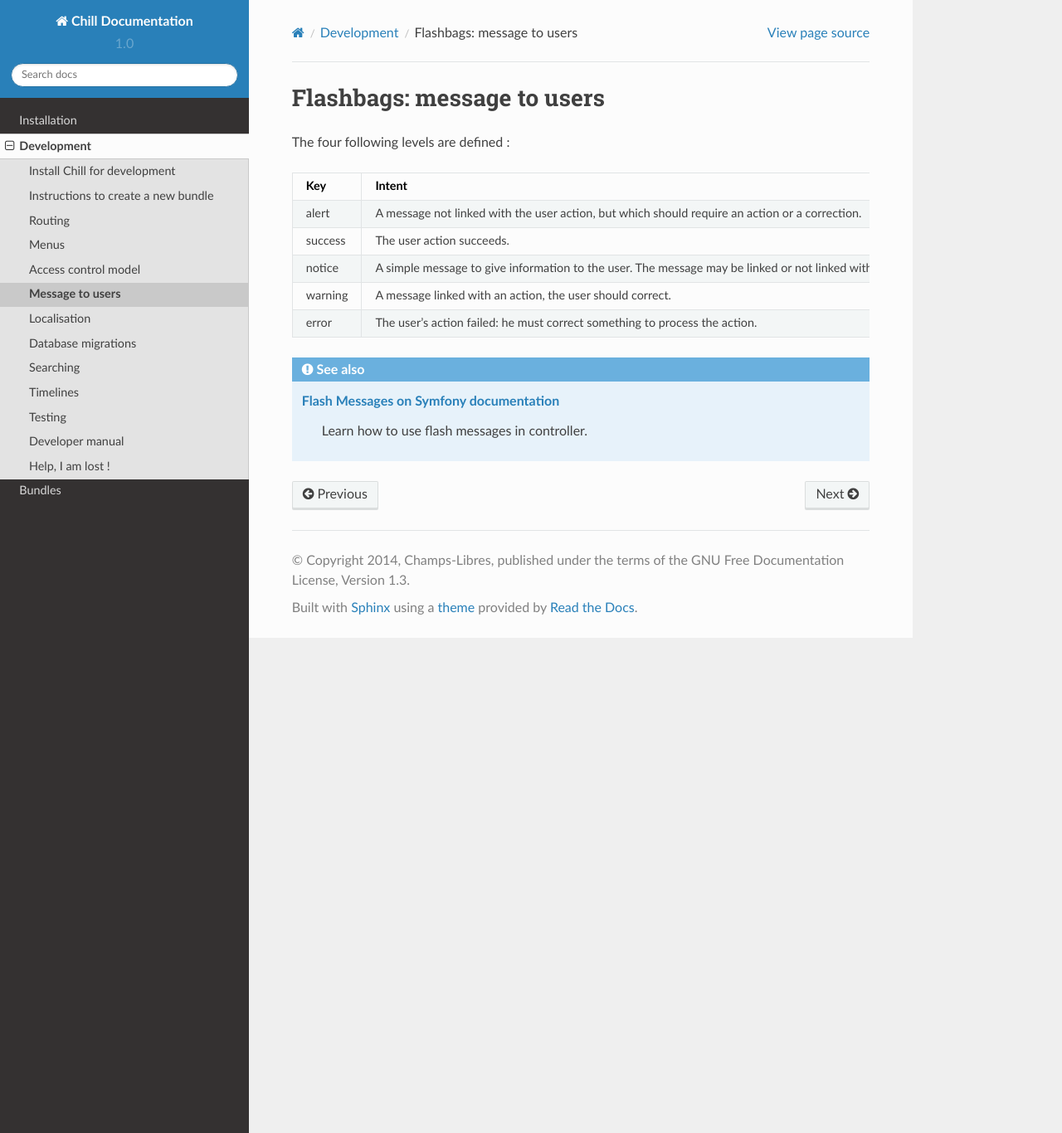
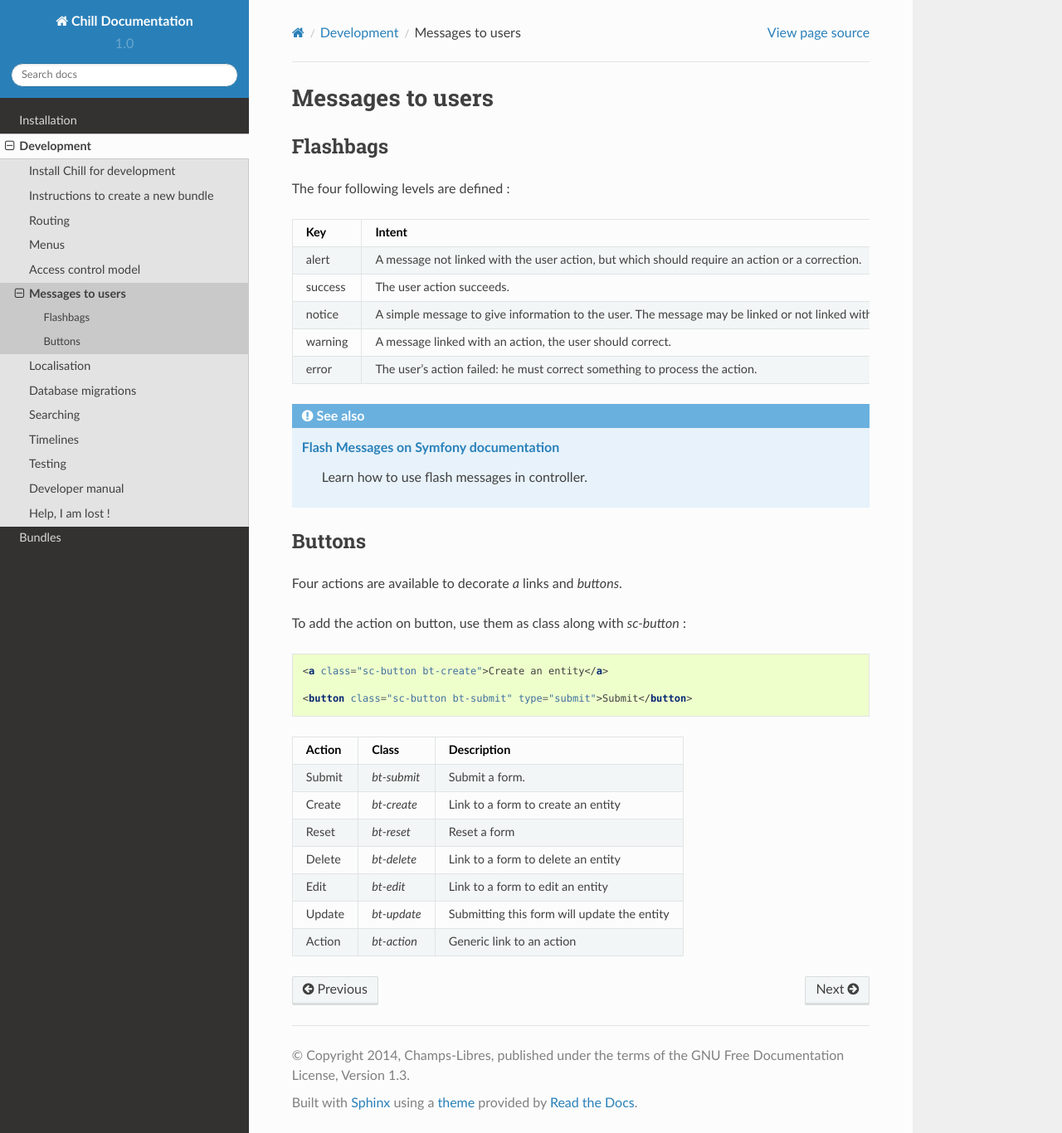
Before and after one commit to Chill-project/Documentation, a Sphinx documentation site: the page built from source/development/messages-to-users.rst, in a window 1280 px wide and 1366 px high. Shown: the whole window at 83% size. Built offline with Sphinx 7.4.7 and the Read the Docs theme 2.0.0, drawn with Linux system fonts in a browser that asks for light colours.

Commit message:
add button messages to users
refs #633

```diff
--- a/source/development/index.rst
+++ b/source/development/index.rst
@@ -19,7 +19,7 @@ As Chill rely on the `symfony <http://symfony.com>`_ framework, reading the fram
     Routing <routing.rst>
     Menus <menus.rst>
     Access control model <access_control_model.rst>
-    Message to users <flashbags.rst>
+    Messages to users <messages-to-users.rst>
     Localisation <localisation.rst>
     Database migrations <migrations.rst>
     Searching <searching.rst>
--- a/source/development/flashbags.rst
+++ b/source/development/messages-to-users.rst
@@ -6,10 +6,14 @@
    A copy of the license is included in the section entitled "GNU
    Free Documentation License".
 
+Messages to users
+******************
+
+
 .. _flashbags :
 
-Flashbags: message to users
-****************************
+Flashbags
+==========
 
 The four following levels are defined :
 
@@ -33,3 +37,35 @@ The four following levels are defined :
 
    `Flash Messages on Symfony documentation <http://symfony.com/doc/current/book/controller.html#flash-messages>`_
       Learn how to use flash messages in controller.
+
+
+Buttons
+========
+
+Four actions are available to decorate `a` links and `buttons`.
+
+To add the action on button, use them as class along with `sc-button` :
+
+.. code-block:: html
+
+   <a class="sc-button bt-create">Create an entity</a>
+
+   <button class="sc-button bt-submit" type="submit">Submit</button>
+
++-----------+--------------+------------------------------------------------------------------------------+
+| Action    |  Class       | Description                                                                  |
++===========+==============+==============================================================================+
+| Submit    | `bt-submit`  | Submit a form.                                                               |
++-----------+--------------+------------------------------------------------------------------------------+
+| Create    | `bt-create`  | Link to a form to create an entity                                           |
++-----------+--------------+------------------------------------------------------------------------------+
+| Reset     | `bt-reset`   | Reset a form                                                                 |
++-----------+--------------+------------------------------------------------------------------------------+
+| Delete    | `bt-delete`  | Link to a form to delete an entity                                           |
++-----------+--------------+------------------------------------------------------------------------------+
+| Edit      | `bt-edit`    | Link to a form to edit an entity                                             |
++-----------+--------------+------------------------------------------------------------------------------+
+| Update    | `bt-update`  | Submitting this form will update the entity                                  |
++-----------+--------------+------------------------------------------------------------------------------+
+| Action    | `bt-action`  | Generic link to an action                                                    |
++-----------+--------------+------------------------------------------------------------------------------+
```
